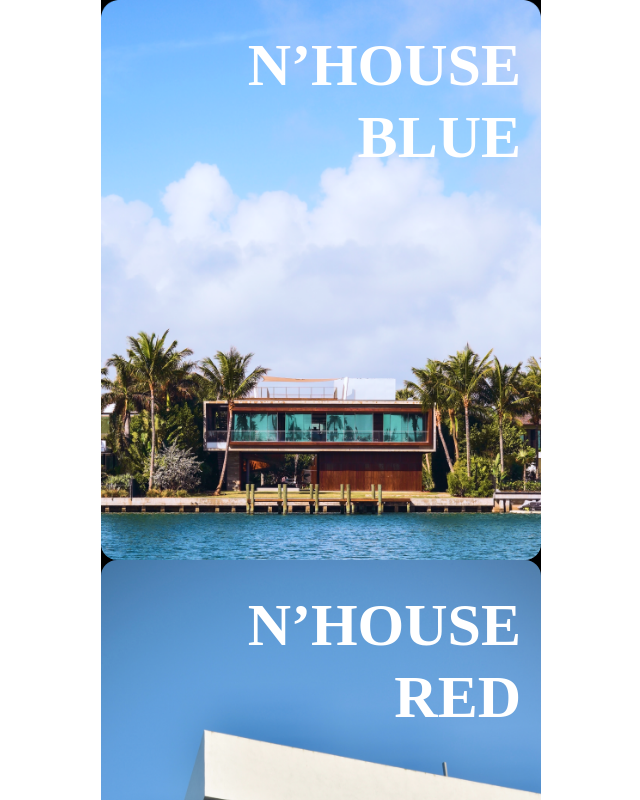
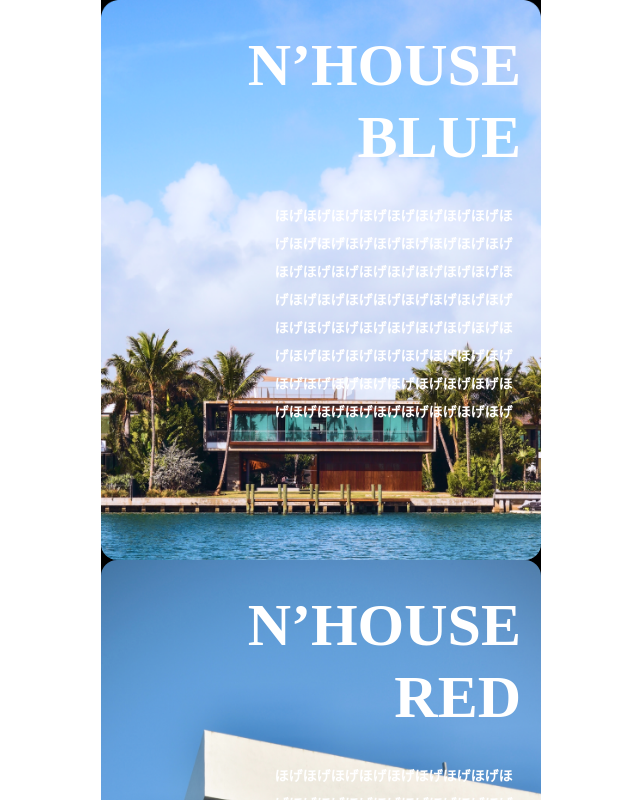
Before and after one commit to luka1104/n-house-mock, a Next.js app: page /home in a window 1280 px wide. Shown: the top 800 px of the page, without its empty margins (319-959 px from the left). Built offline with nearby package versions, Linux system fonts and the light colour scheme.

Commit message:
Add property description on PropertyCard

```diff
--- a/src/components/PropertyCard.tsx
+++ b/src/components/PropertyCard.tsx
@@ -25,6 +25,19 @@ const PropertyCard: React.FC<Props> = ({ property }) => {
             <Text>N’HOUSE</Text>
             <Text mt="-18px">{property.title}</Text>
           </Box>
+          <Text
+            maxW="56%"
+            fontFamily="Noto Sans"
+            color="white"
+            fontSize="14px"
+            fontWeight="700"
+            lineHeight="2"
+            float="right"
+            mt="20px"
+            mr="20px"
+          >
+            {property.description}
+          </Text>
         </Box>
       </Link>
     </>
--- a/src/data/mockdata.ts
+++ b/src/data/mockdata.ts
@@ -8,7 +8,8 @@ export const properties = [
     zip: "Zip 1",
     price: 100000,
     image: "/images/Blue.png",
-    description: "Description 1",
+    description:
+      "ほげほげほげほげほげほげほげほげほげほげほげほげほげほげほげほげほげほげほげほげほげほげほげほげほげほげほげほげほげほげほげほげほげほげほげほげほげほげほげほげほげほげほげほげほげほげほげほげほげほげほげほげほげほげほげほげほげほげほげほげほげほげほげほげほげほげほげほげ",
     label: "Label 1",
     href: "/properties/1",
   },
@@ -21,7 +22,8 @@ export const properties = [
     zip: "Zip 2",
     price: 200000,
     image: "/images/Red.png",
-    description: "Description 2",
+    description:
+      "ほげほげほげほげほげほげほげほげほげほげほげほげほげほげほげほげほげほげほげほげほげほげほげほげほげほげほげほげほげほげほげほげほげほげほげほげほげほげほげほげほげほげほげほげほげほげほげほげほげほげほげほげほげほげほげほげほげほげほげほげほげほげほげほげほげほげほげほげ",
     label: "Label 2",
     href: "/properties/2",
   },
@@ -34,7 +36,8 @@ export const properties = [
     zip: "Zip 3",
     price: 300000,
     image: "/images/Green.png",
-    description: "Description 3",
+    description:
+      "ほげほげほげほげほげほげほげほげほげほげほげほげほげほげほげほげほげほげほげほげほげほげほげほげほげほげほげほげほげほげほげほげほげほげほげほげほげほげほげほげほげほげほげほげほげほげほげほげほげほげほげほげほげほげほげほげほげほげほげほげほげほげほげほげほげほげほげほげ",
     label: "Label 3",
     href: "/properties/3",
   },
--- a/src/layouts/Layout.tsx
+++ b/src/layouts/Layout.tsx
@@ -8,7 +8,7 @@ type LayoutProps = Required<{
 const Layout = memo(({ children }: LayoutProps) => {
   return (
     <>
-      <Container maxW="440px" h="100vh" p={0} bgColor="#000000">
+      <Container maxW="440px" h="100%" p={0} bgColor="#000000">
         <Box w="100%" h="100%">
           {children}
         </Box>
```
